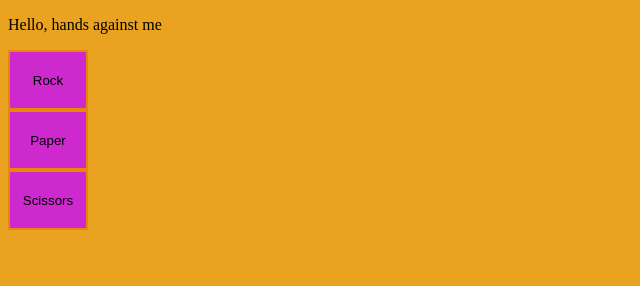
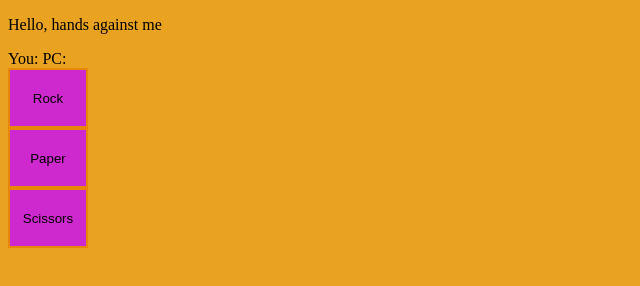
Before and after one commit to johnnion1/RPS, a plain HTML site: page index.html in a window 1280 px wide. Shown: the whole page, without its empty margins (0-640 px from the left). Drawn offline with Linux system fonts and the light colour scheme.

Commit message:
Added score indicator spans

```diff
--- a/index.html
+++ b/index.html
@@ -36,7 +36,11 @@
 
     <script src="game.js" defer></script>
 
-    <div id="scoreboard"><p>Hello, hands against me</p></div>
+    <div id="scoreboard">
+        <p>Hello, hands against me</p>
+        <span id="plscore">You: </span>
+        <span id="pcscore">PC: </span>
+    </div>
     <div id="container">
 
         <button id="rock">Rock</button>
```
